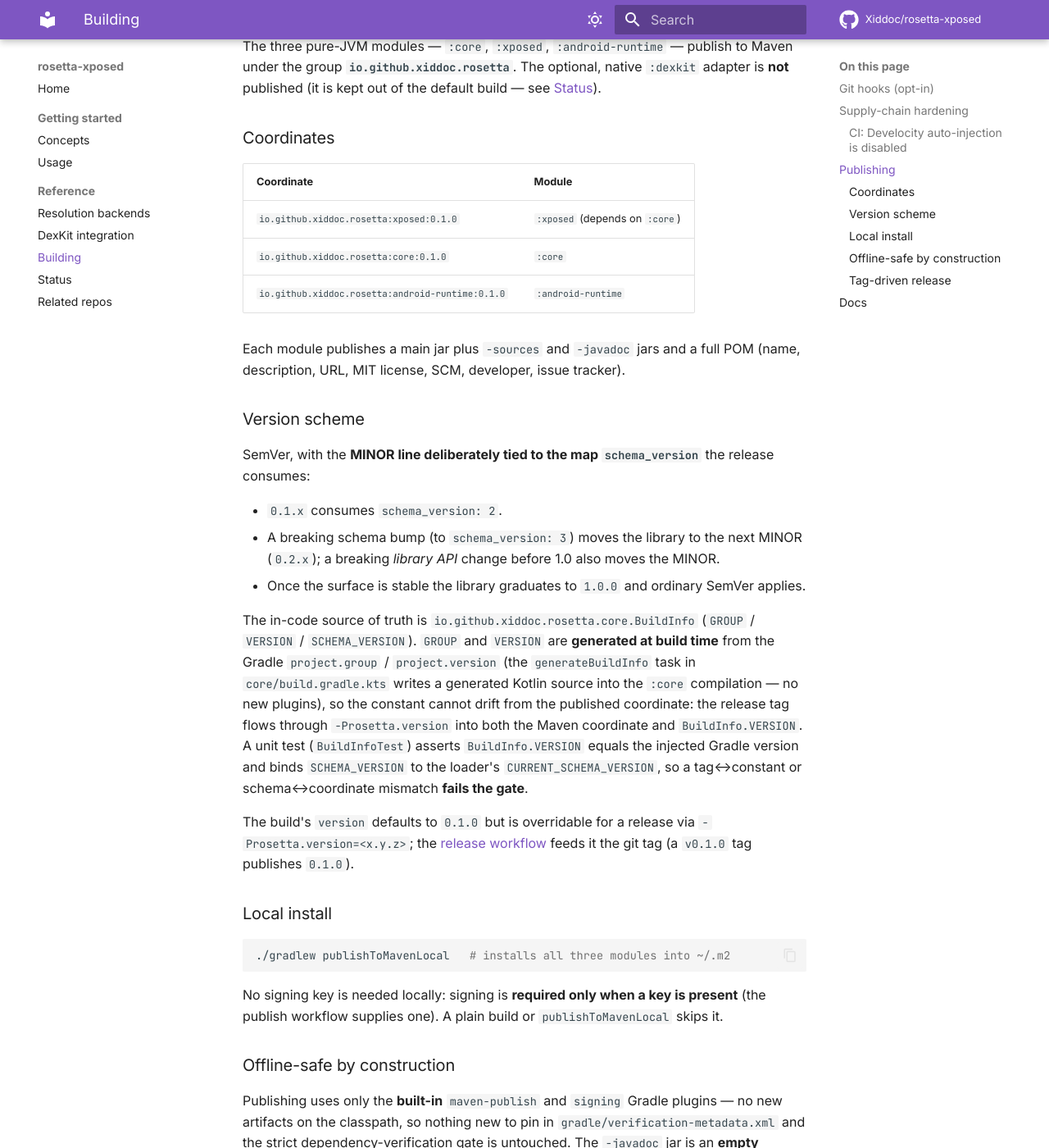
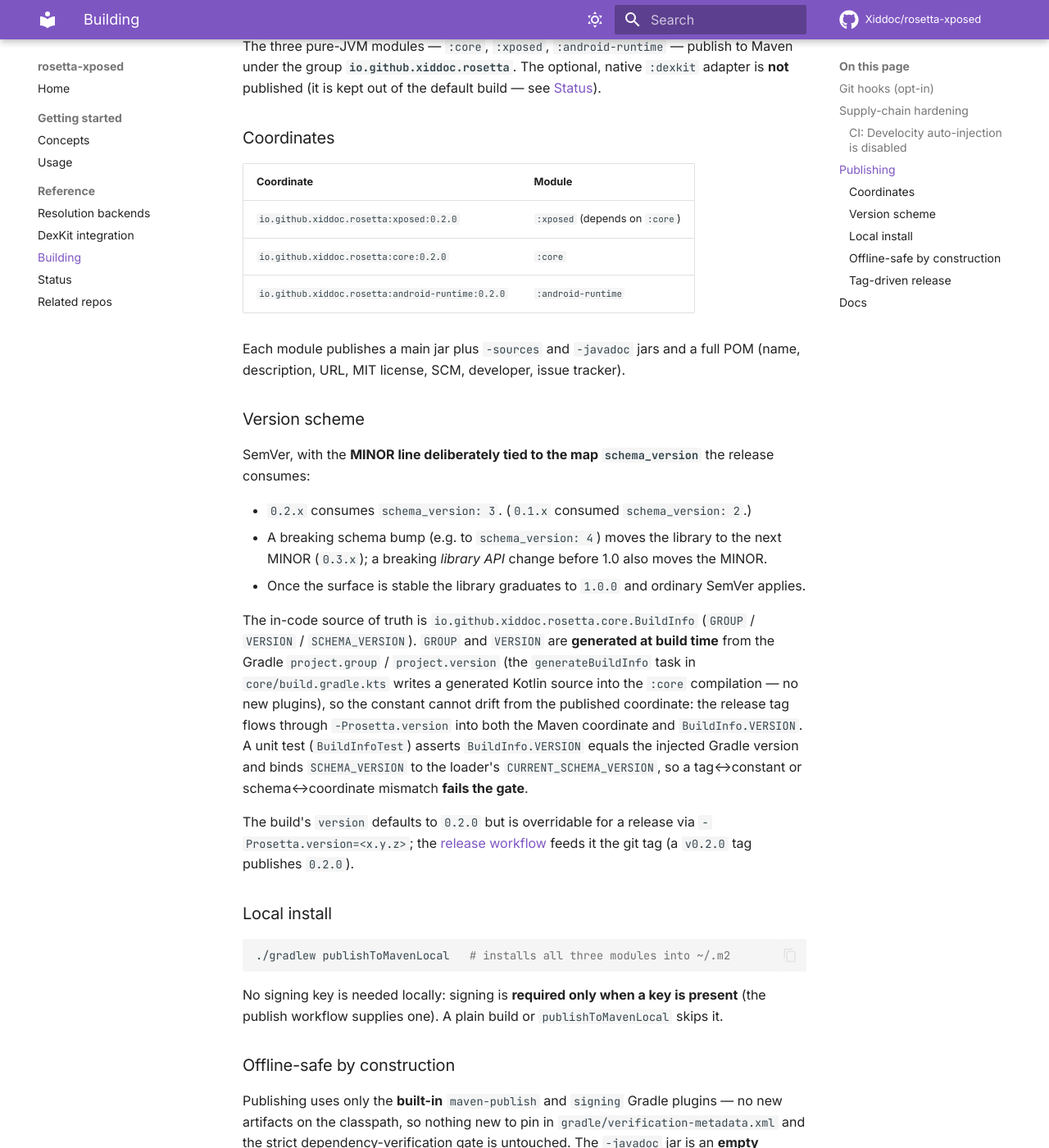
Before and after one commit to Xiddoc/rosetta-xposed, an MkDocs documentation site: the page built from docs/reference/building.md, in a window 1280 px wide and 1400 px high, scrolled down 1947 px. Shown: the whole window at 82% size. Built offline with MkDocs 1.6.1 and Material for MkDocs 9.7.7, drawn with Linux system fonts in a browser that asks for light colours; comment, search, counter and statistics services are not loaded.

Commit message:
build/docs: bump library 0.1.x -> 0.2.x for the schema-3 line
Per the documented SemVer<->schema_version coupling, a breaking schema bump
moves the MINOR line forward (0.2.x <=> schema 3). Update the default
`rosetta.version`, the coordinates table + version-scheme prose in
building.md, and the BuildInfoTest expectations (SCHEMA_VERSION 3, version
default 0.2.0, minor floor).

https://claude.ai/code/session_013ty1idr6cMpQvazDEcmwNf

```diff
--- a/docs/reference/building.md
+++ b/docs/reference/building.md
@@ -93,9 +93,9 @@ see [Status](status.md)).
 
 | Coordinate | Module |
 | --- | --- |
-| `io.github.xiddoc.rosetta:xposed:0.1.0` | `:xposed` (depends on `:core`) |
-| `io.github.xiddoc.rosetta:core:0.1.0` | `:core` |
-| `io.github.xiddoc.rosetta:android-runtime:0.1.0` | `:android-runtime` |
+| `io.github.xiddoc.rosetta:xposed:0.2.0` | `:xposed` (depends on `:core`) |
+| `io.github.xiddoc.rosetta:core:0.2.0` | `:core` |
+| `io.github.xiddoc.rosetta:android-runtime:0.2.0` | `:android-runtime` |
 
 Each module publishes a main jar plus `-sources` and `-javadoc` jars and a full
 POM (name, description, URL, MIT license, SCM, developer, issue tracker).
@@ -105,9 +105,9 @@ POM (name, description, URL, MIT license, SCM, developer, issue tracker).
 SemVer, with the **MINOR line deliberately tied to the map `schema_version`**
 the release consumes:
 
-- `0.1.x` consumes `schema_version: 2`.
-- A breaking schema bump (to `schema_version: 3`) moves the library to the next
-  MINOR (`0.2.x`); a breaking *library API* change before 1.0 also moves the
+- `0.2.x` consumes `schema_version: 3`. (`0.1.x` consumed `schema_version: 2`.)
+- A breaking schema bump (e.g. to `schema_version: 4`) moves the library to the
+  next MINOR (`0.3.x`); a breaking *library API* change before 1.0 also moves the
   MINOR.
 - Once the surface is stable the library graduates to `1.0.0` and ordinary
   SemVer applies.
@@ -124,9 +124,9 @@ Maven coordinate and `BuildInfo.VERSION`. A unit test (`BuildInfoTest`) asserts
 `SCHEMA_VERSION` to the loader's `CURRENT_SCHEMA_VERSION`, so a tag↔constant or
 schema↔coordinate mismatch **fails the gate**.
 
-The build's `version` defaults to `0.1.0` but is overridable for a release via
+The build's `version` defaults to `0.2.0` but is overridable for a release via
 `-Prosetta.version=<x.y.z>`; the [release workflow](#tag-driven-release) feeds it
-the git tag (a `v0.1.0` tag publishes `0.1.0`).
+the git tag (a `v0.2.0` tag publishes `0.2.0`).
 
 ### Local install
 
```
Also changed, not shown: 3 other files.
